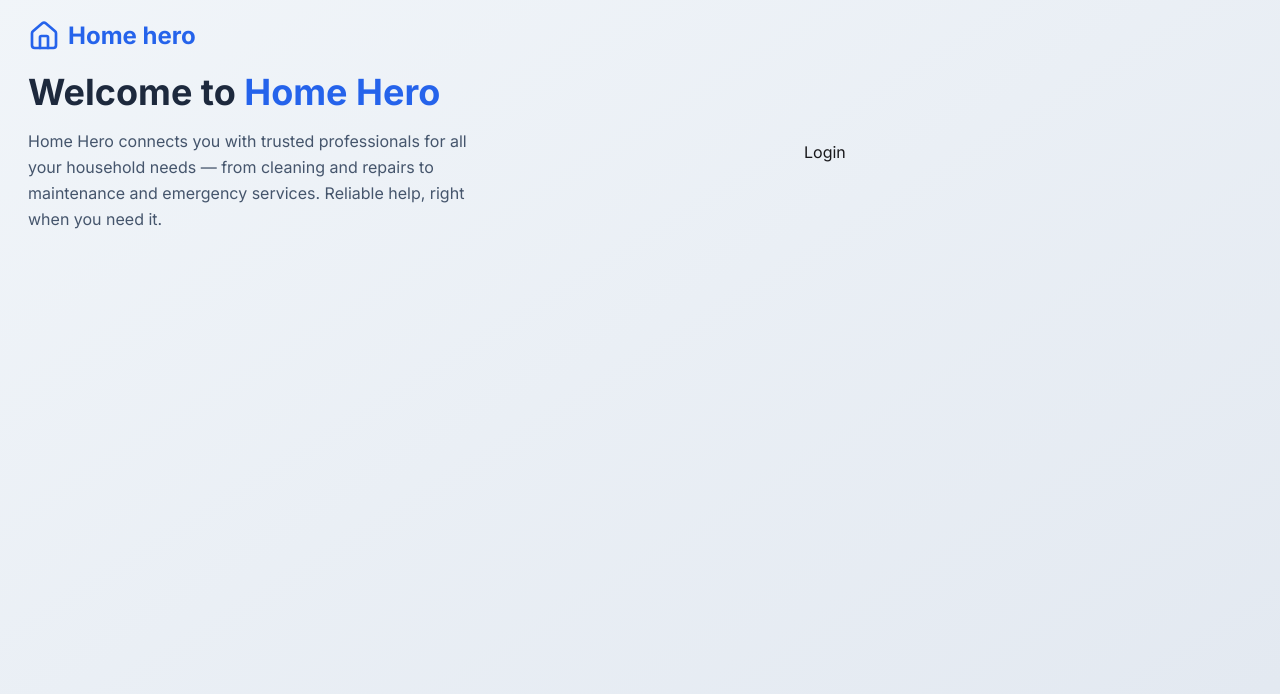
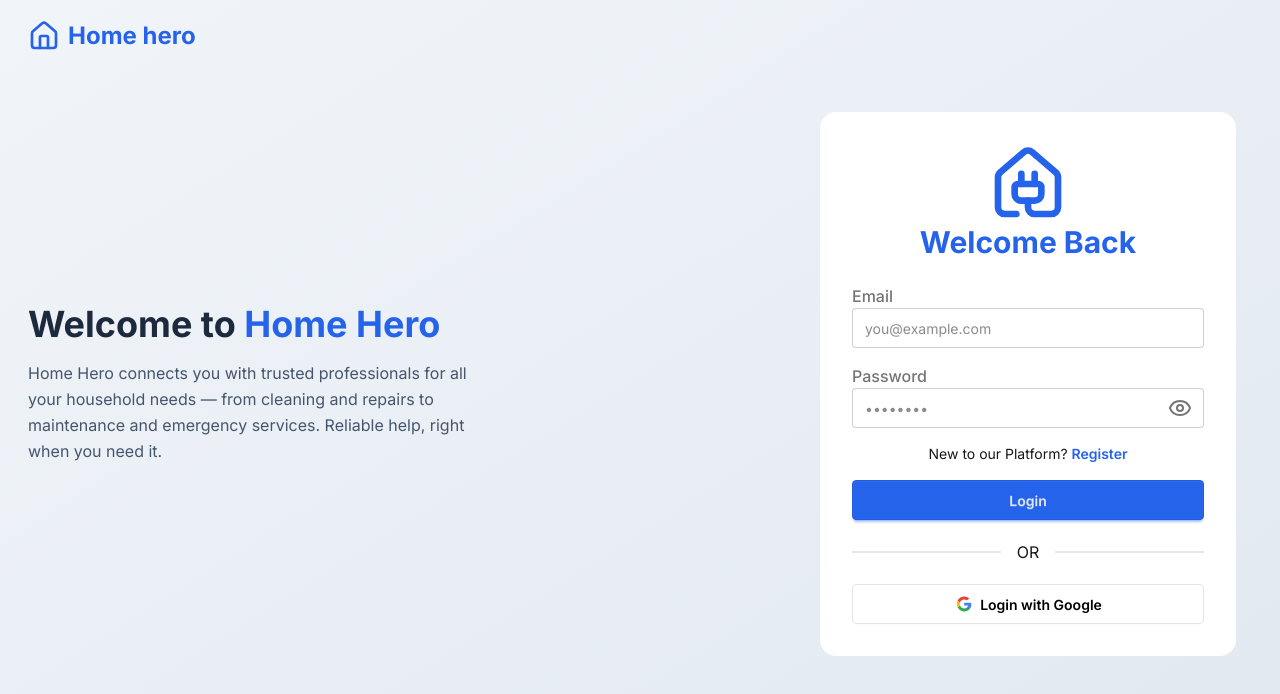
Before and after one commit to Shaching-dev/home-hero-client-updated, a React (Vite) app: page /login in a window 1280 px wide. Shown: the top 694 px of the page. Built offline with nearby package versions, Linux system fonts and the light colour scheme.

Commit message:
login functionality applying

```diff
--- a/src/auth/Login/Login.jsx
+++ b/src/auth/Login/Login.jsx
@@ -1,9 +1,103 @@
-import React from "react";
+import React, { useState } from "react";
+import { useForm } from "react-hook-form";
+
+import { Link } from "react-router";
+import { Eye, EyeClosed, HousePlug } from "lucide-react";
+import SocialLogin from "../SocialLogin/SocialLogin";
 
 const Login = () => {
+  const [showPassword, setShowPassword] = useState(false);
+  const passwordPattern =
+    /^(?=.*[a-z])(?=.*[A-Z])(?=.*\d)(?=.*[!@#$%^&*()_+{}[\]:;<>,.?~\-=/\\]).{6,}$/;
+
+  const {
+    handleSubmit,
+    register,
+    formState: { errors },
+  } = useForm();
+
+  const handleRegister = (data) => {
+    console.log(data);
+  };
+
   return (
-    <div>
-      <h3>Login</h3>
+    <div className="flex items-center justify-center px-4 py-10">
+      <div className="w-full max-w-md bg-base-100 rounded-2xl p-8">
+        <div className="text-center mb-6">
+          <div className="flex justify-center">
+            <HousePlug size={80} className="text-primary" />
+          </div>
+          <h2 className="text-3xl font-bold text-primary">Welcome Back</h2>
+          {/* <p className="text-sm opacity-70 mt-1">
+            Join <span className="font-semibold">StyleDecor</span> today
+          </p> */}
+        </div>
+
+        <form onSubmit={handleSubmit(handleRegister)} className="space-y-4">
+          <div>
+            <label className="label">
+              <span className="label-text font-medium">Email</span>
+            </label>
+            <input
+              {...register("email", { required: true })}
+              type="email"
+              placeholder="you@example.com"
+              className="input input-bordered w-full focus:border-primary"
+            />
+            {errors.email && (
+              <p className="text-error text-sm mt-1">Email is required</p>
+            )}
+          </div>
+
+          <div>
+            <label className="label">
+              <span className="label-text font-medium">Password</span>
+            </label>
+
+            <div className="relative">
+              <input
+                {...register("password", {
+                  required: true,
+                  minLength: 6,
+                  pattern: passwordPattern,
+                })}
+                type={showPassword ? "text" : "password"}
+                placeholder="••••••••"
+                className="input input-bordered w-full pr-12 focus:border-primary"
+              />
+
+              <button
+                type="button"
+                onClick={() => setShowPassword(!showPassword)}
+                className="absolute right-3 top-1/2 cursor-pointer -translate-y-1/2 text-lg opacity-60 hover:opacity-100">
+                {showPassword ? <EyeClosed /> : <Eye />}
+              </button>
+            </div>
+
+            {errors.password && (
+              <p className="text-error text-sm mt-1">
+                Password must be strong & at least 6 characters
+              </p>
+            )}
+          </div>
+
+          <p className="text-sm text-center">
+            New to our Platform?{" "}
+            <Link
+              to="/register"
+              state={location.state}
+              className="text-primary font-semibold hover:underline">
+              Register
+            </Link>
+          </p>
+
+          <button className="btn btn-primary w-full">Login</button>
+        </form>
+
+        <div className="divider my-6">OR</div>
+
+        <SocialLogin />
+      </div>
     </div>
   );
 };
--- a/src/auth/Register/Register.jsx
+++ b/src/auth/Register/Register.jsx
@@ -110,7 +110,7 @@
               <button
                 type="button"
                 onClick={() => setShowPassword(!showPassword)}
-                className="absolute right-3 top-1/2 -translate-y-1/2 text-lg opacity-60 hover:opacity-100">
+                className="absolute right-3 top-1/2 cursor-pointer -translate-y-1/2 text-lg opacity-60 hover:opacity-100">
                 {showPassword ? <EyeClosed /> : <Eye />}
               </button>
             </div>
```
